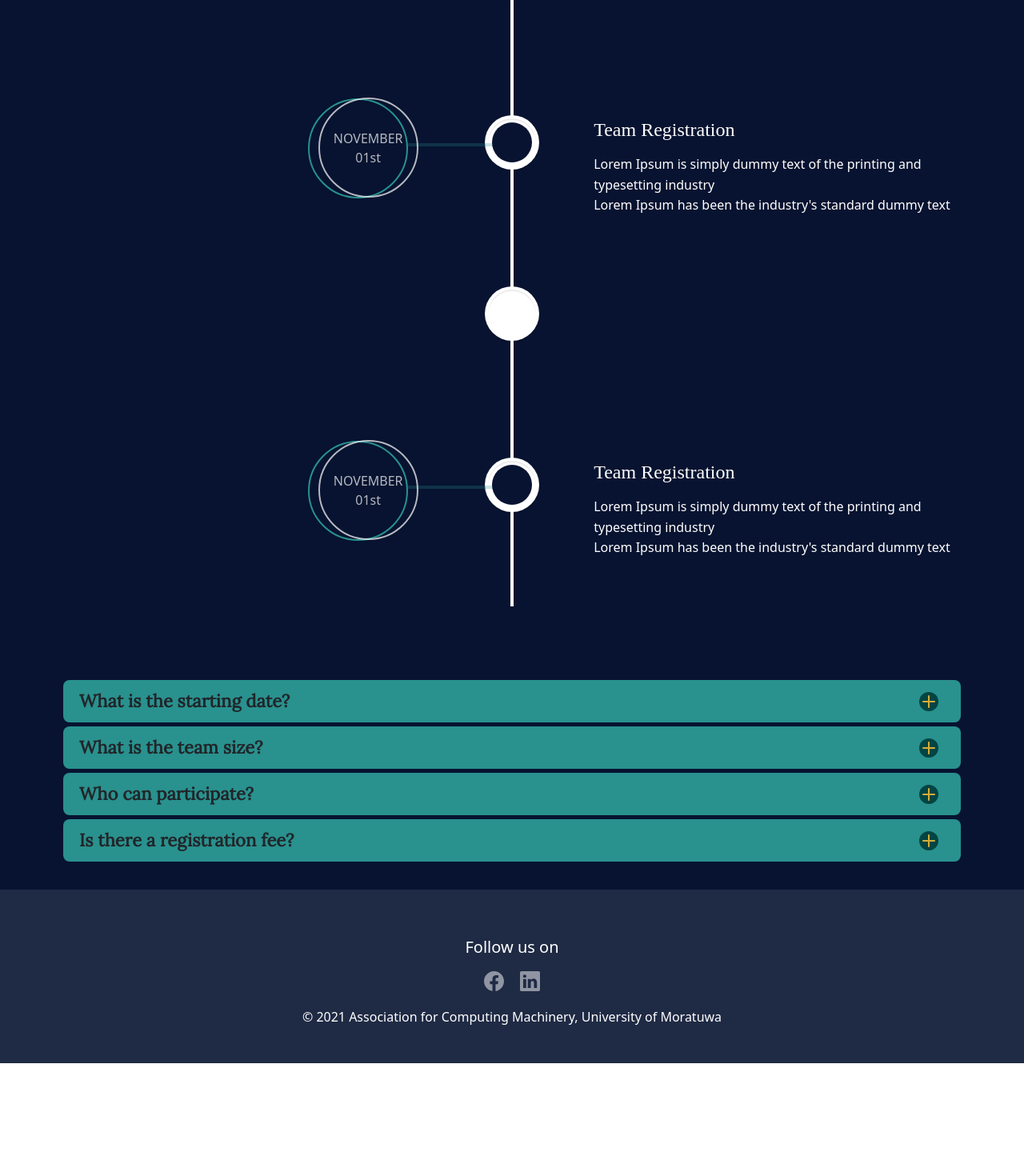
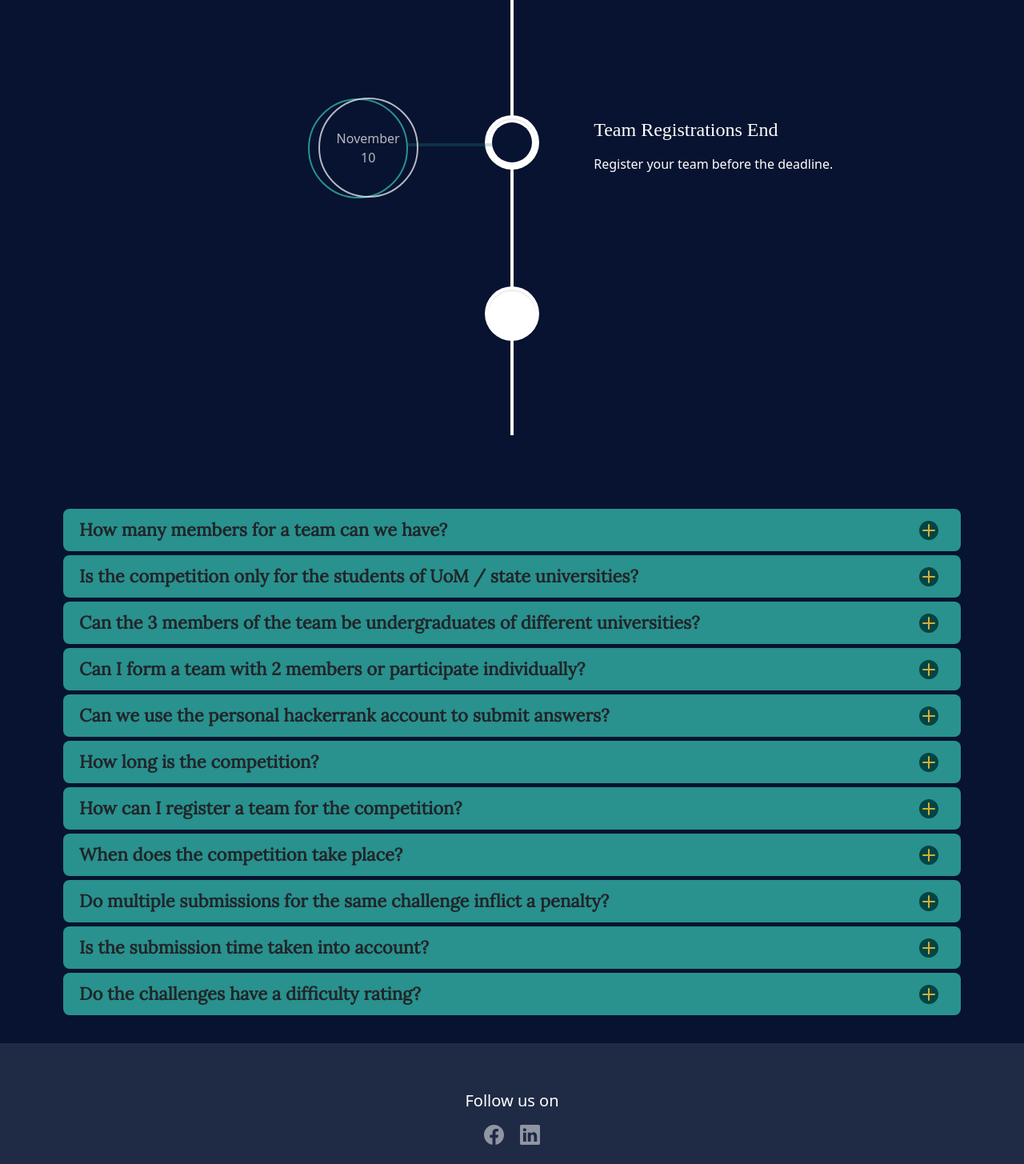
Before and after one commit to ACM-student-chapter-UOM/decode-competition, a React (Create React App) app: page / in a window 1280 px wide. Shown: the part 864-2319 px from the top of the page at 80% size. Before the commit the page ends 2193 px from the top, so only its background shows below. Built offline with nearby package versions, Linux system fonts and the light colour scheme.

Commit message:
added faq, timeline content

```diff
--- a/src/Components/FAQ/Faq.js
+++ b/src/Components/FAQ/Faq.js
@@ -46,20 +46,48 @@ function Faq() {
 //sample data
 const data = [
   {
-    question: "What is the starting date?",
-    answer: "00-00-2021 ",
+    question: "How many members for a team can we have?",
+    answer: "You can have 3 members per team.",
   },
   {
-    question: "What is the team size?",
-    answer: "Between 0-0 members",
+    question: "Is the competition only for the students of UoM / state universities?",
+    answer: "No, this competition is open for any undergraduate studying in Sri Lanka.",
   },
   {
-    question: "Who can participate?",
-    answer: "tttttttttttttttttttttttttt ttttttttttttttttttttttttttttttttt",
+    question: "Can the 3 members of the team be undergraduates of different universities?",
+    answer: "No, all the members should be from the same institution.",
   },
   {
-    question: "Is there a registration fee?",
-    answer: "wwww",
+    question: "Can I form a team with 2 members or participate individually?",
+    answer: "No, you must form a 3 member team.",
+  },
+  {
+    question: "Can we use the personal hackerrank account to submit answers?",
+    answer: "The hackerank account name should be the team name.",
+  },
+  {
+    question: "How long is the competition?",
+    answer: "The competition is 4 hours long.",
+  },
+  {
+    question: "How can I register a team for the competition?",
+    answer: "You can use this link https://forms.gle/AJUK1967Vs3B1E2e7",
+  },
+  {
+    question: "When does the competition take place?",
+    answer: "13th November 2021 from 8.00 a.m. to 12.00 p.m. (Duration - 4 hours)",
+  },
+  {
+    question: "Do multiple submissions for the same challenge inflict a penalty?",
+    answer: "No",
+  },
+  {
+    question: "Is the submission time taken into account?",
+    answer: "Only if two teams have the same score on a particular challenge.",
+  },
+  {
+    question: "Do the challenges have a difficulty rating?",
+    answer: "No",
   },
 ];
 
--- a/src/Components/Home/CountDown.js
+++ b/src/Components/Home/CountDown.js
@@ -1,5 +1,5 @@
 export const countDown = () => {
-    const countDate = new Date("Dec 01 2021 00:00:00").getTime();
+  const countDate = new Date("Nov 11 2021 00:00:00").getTime();
   const now = new Date().getTime();
   const gap = countDate - now;
 
--- a/src/Components/Home/Home.js
+++ b/src/Components/Home/Home.js
@@ -26,7 +26,7 @@ const Home = () => {
         &nbsp; &nbsp; &nbsp;
         <p className='decode-version'>DECODE 1.0</p>
 
-        <p className="decode-description">Experience a competitive programming experience. <br />Take your skills to the next level.</p>
+        <p className="decode-description">Solve. Code. Win</p>
       </div>
       {/*logo end*/}
 
@@ -36,24 +36,24 @@ const Home = () => {
             {/*counting start*/}
             <div className="container-day col-md-3 col-sm-3 col-xs-3 col-3">
               <p className="day">00</p>
-              <h4>DAY</h4>
+              <h4>DAYS</h4>
             </div>
             <div className="container-hour col-md-3 col-sm-3 col-xs-3 col-3">
               <p className="hour">00</p>
-              <h4>HOUR</h4>
+              <h4>HOURS</h4>
             </div>
             <div className="container-minute col-md-3 col-sm-3 col-xs-3 col-3">
               <p className="minute">00</p>
-              <h4>MINUTE</h4>
+              <h4>MINUTES</h4>
             </div>
             <div className="container-second col-md-3 col-sm-3 col-xs-3 col-3">
               <p className="second">00</p>
-              <h4>SECOND</h4>
+              <h4>SECONDS</h4>
             </div>
             {/*counting end*/}
           </div>
           <div className="container-register col-md-3 col-sm-3 col-xs-3 col-4">
-            <a className="reg-btn" href="#x">Register Now</a>
+            <a className="reg-btn" href="https://forms.gle/AJUK1967Vs3B1E2e7" target="_blank">Register Now</a>
           </div>
         </div>
 
--- a/src/Components/Timeline/Timeline.js
+++ b/src/Components/Timeline/Timeline.js
@@ -10,28 +10,22 @@ export default function Timeline() {
 
     const timelineEvents = [
         {
-            title: "Team Registration",
-            line1: "Lorem Ipsum is simply dummy text of the printing and typesetting industry",
-            line2: "Lorem Ipsum has been the industry's standard dummy text",
-            date: "NOVEMBER 01st"
+            title: "Team Registrations Start",
+            line1: "Register your team of 3 members.",
+            //line2: "Lorem Ipsum has been the industry's standard dummy text",
+            date: "November 01"
         },
         {
-            title: "Team Registration",
-            line1: "Lorem Ipsum is simply dummy text of the printing and typesetting industry",
-            line2: "Lorem Ipsum has been the industry's standard dummy text",
-            date: "NOVEMBER 01st"
+            title: "Team Registrations End",
+            line1: "Register your team before the deadline.",
+            //line2: "Lorem Ipsum has been the industry's standard dummy text",
+            date: "November 10"
         },
         {
-            title: "Team Registration",
-            line1: "Lorem Ipsum is simply dummy text of the printing and typesetting industry. Lorem Ipsum is simply dummy text of the printing and typesetting industry.",
-            line2: "Lorem Ipsum has been the industry's standard dummy text",
-            date: "NOVEMBER 01st"
-        },
-        {
-            title: "Team Registration",
-            line1: "Lorem Ipsum is simply dummy text of the printing and typesetting industry",
-            line2: "Lorem Ipsum has been the industry's standard dummy text",
-            date: "NOVEMBER 01st"
+            title: "Competition Starts",
+            line1: "Decode 2021 Officially Starts.",
+            //line2: "Lorem Ipsum has been the industry's standard dummy text",
+            date: "November 13"
         },
     ]
 
```
Lines whose indentation alone changed are shown as unchanged.
